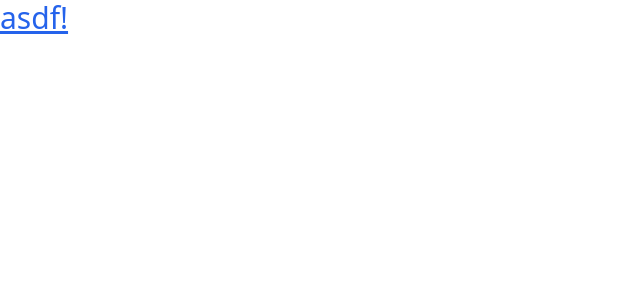
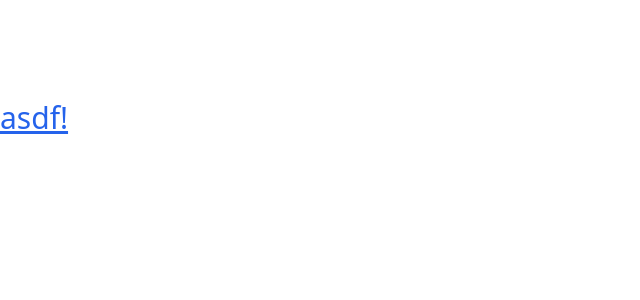
Before and after one commit to manasm11/ddg_suspense_fix, a Svelte app in the folder ui/: page / in a window 1280 px wide. Shown: the top 300 px of the page, without its empty margins (0-640 px from the left). Built offline with nearby package versions, Linux system fonts and the light colour scheme.

Commit message:
Added ui-dev function in run script

```diff
--- a/ui/public/global.css
+++ b/ui/public/global.css
@@ -468,6 +468,16 @@ Ensure the default browser behavior of the `hidden` attribute.
   --tw-backdrop-sepia:  ;
 }
 
+.mx-\[100px\] {
+  margin-left: 100px;
+  margin-right: 100px;
+}
+
+.my-\[100px\] {
+  margin-top: 100px;
+  margin-bottom: 100px;
+}
+
 .text-3xl {
   font-size: 1.875rem;
   line-height: 2.25rem;
--- a/ui/src/App.svelte
+++ b/ui/src/App.svelte
@@ -1,3 +1,3 @@
 <main>
-	<h1 class="text-3xl text-blue-600 underline">asdf!</h1>
+	<h1 class="text-3xl text-blue-600 underline my-[100px]">asdf!</h1>
 </main>
```
Also changed, not shown: 1 other file (tests, documents, lock files or other folders).
